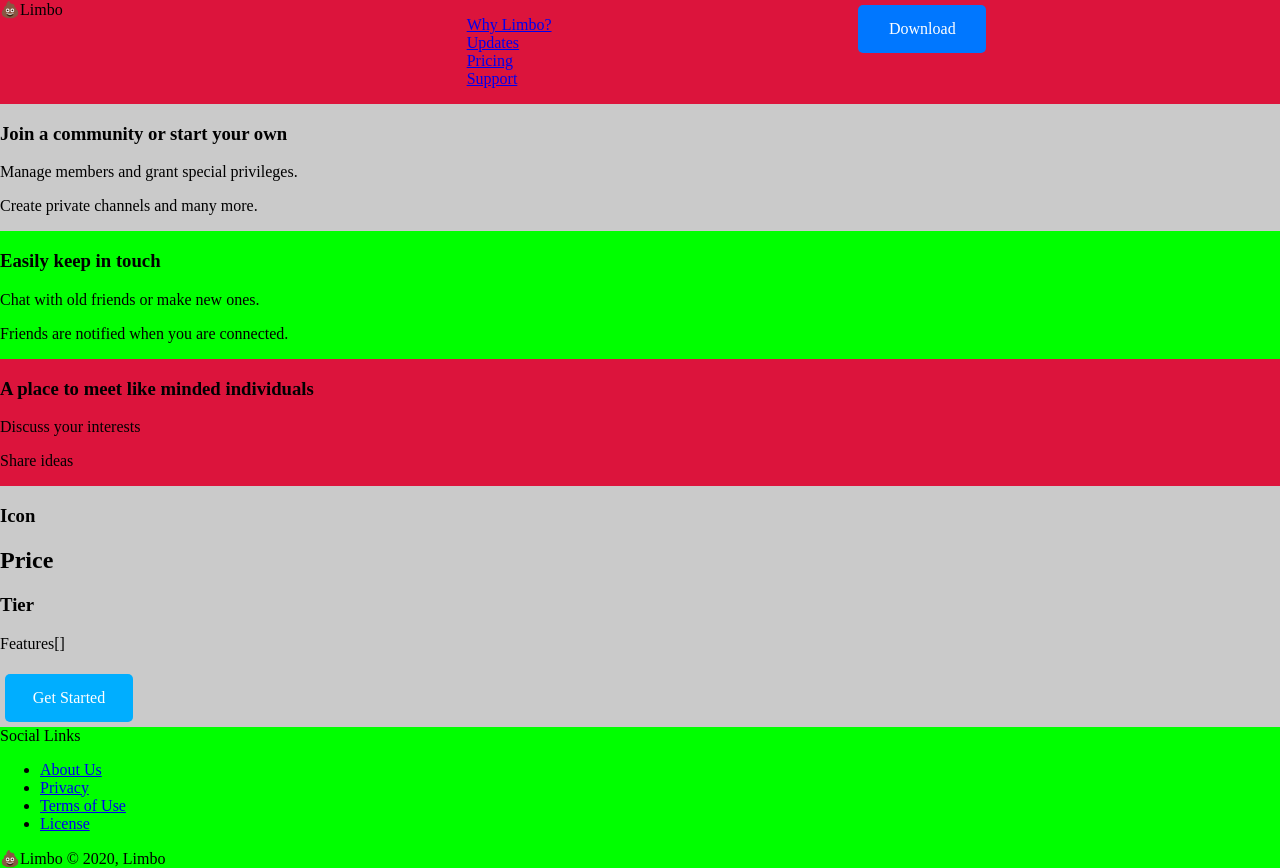
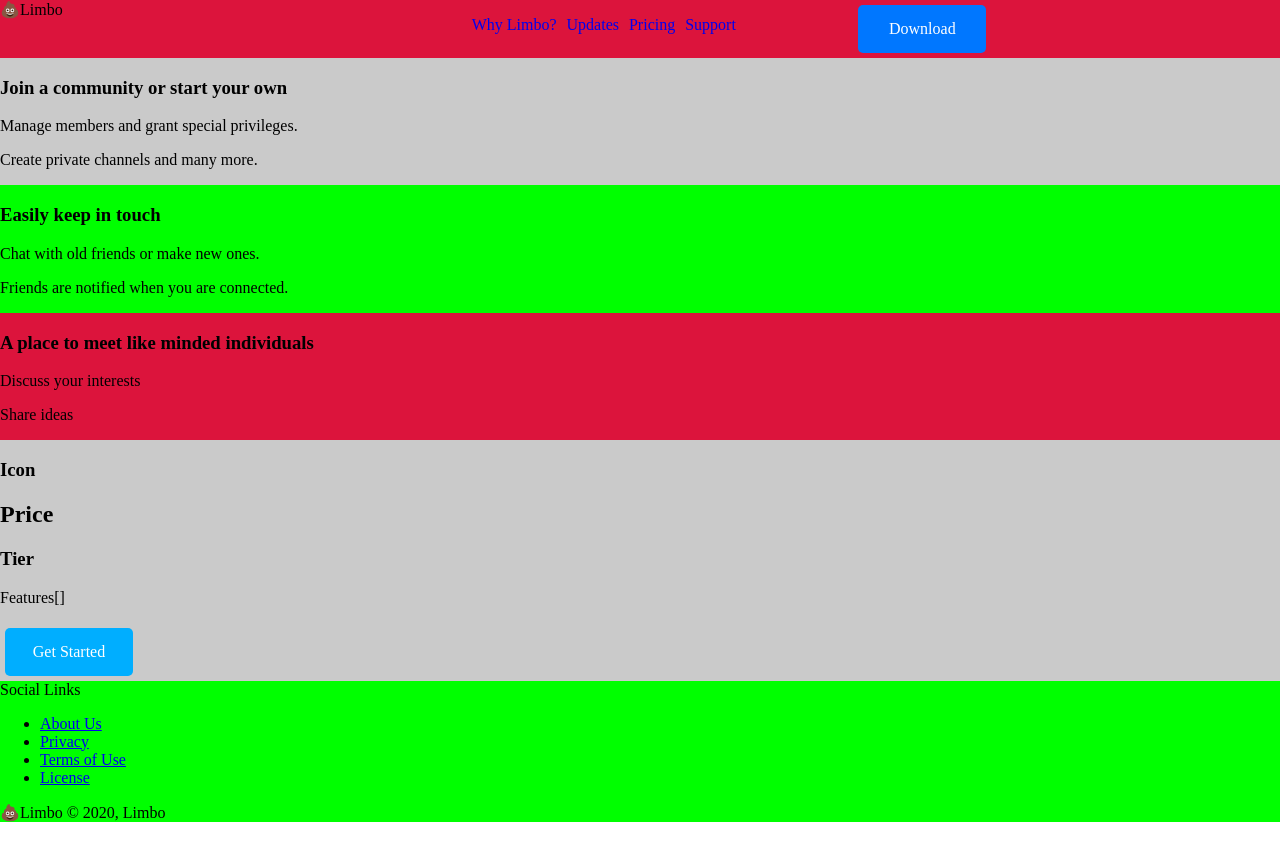
Before and after one commit to johnpagtama/limbo, an Angular app in the folder limbo/: page / in a window 1280 px wide. After the commit the page ends 822 px from the top, so only its background shows below. Built offline with nearby package versions, Linux system fonts and the light colour scheme.

Commit message:
Added changes to nav

```diff
--- a/limbo/src/app/components/shared/main-header/main-header.component.html
+++ b/limbo/src/app/components/shared/main-header/main-header.component.html
@@ -14,6 +14,6 @@
 
 <ng-template #headerList let-link="link" let-text="text" let-area="gridAreaClass">
     <li class="{{area}}">
-        <a routerLink="{{link}}">{{text}}</a>
+        <a class="main-nav__txt-dec-none" routerLink="{{link}}">{{text}}</a>
     </li>
 </ng-template>
--- a/limbo/src/app/components/shared/main-header/main-header.component.scss
+++ b/limbo/src/app/components/shared/main-header/main-header.component.scss
@@ -9,8 +9,9 @@
                                                       "main-nav__pricing"
                                                       "main-nav__support . . . .")) {
     // @include element(home, (grid-area: main-nav__home));
-    @include element(limbo, (grid-area: main-nav__limbo, list-style-type: none));
-    @include element(updates, (grid-area: main-nav__updates, list-style-type: none));
-    @include element(pricing, (grid-area: main-nav__pricing, list-style-type: none));
-    @include element(support, (grid-area: main-nav__support, list-style-type: none));
+    @include element(limbo, (grid-area: main-nav__limbo, display: inline, list-style-type: none, padding: 0 5px));
+    @include element(updates, (grid-area: main-nav__updates, display: inline, list-style-type: none, padding: 0 5px));
+    @include element(pricing, (grid-area: main-nav__pricing, display: inline, list-style-type: none, padding: 0 5px));
+    @include element(support, (grid-area: main-nav__support, display: inline, list-style-type: none, padding: 0 5px));
+    @include element(txt-dec-none, (text-decoration: none));
 }
```
